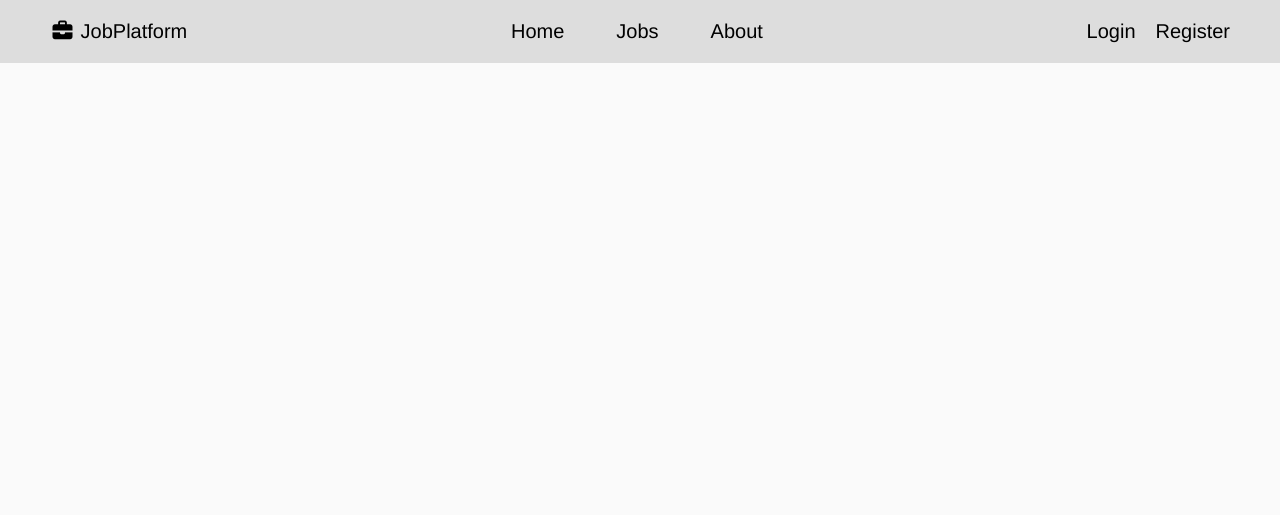
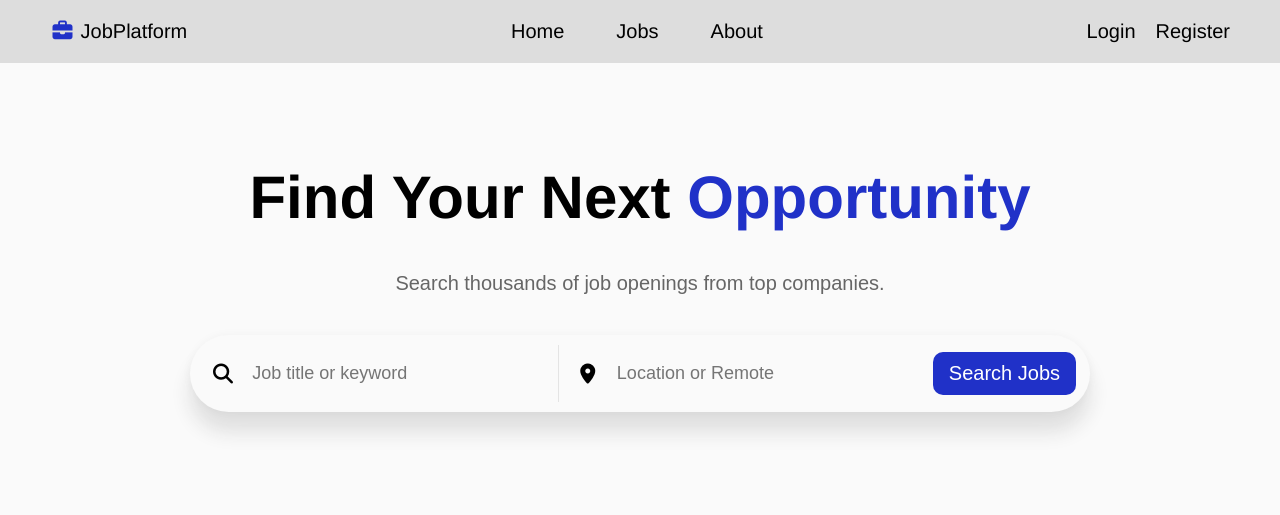
Before and after one commit to andrew-adv/job-platform, a plain HTML site: page index.html in a window 1280 px wide. Drawn offline with Linux system fonts and the light colour scheme.

Commit message:
feat: add hero section with job search form

```diff
--- a/css/index.css
+++ b/css/index.css
@@ -64,8 +64,12 @@ nav{
 
     text-decoration:none;
 
-    color:#000;
+    color:#2031c8;
 
+}
+
+.logo span {
+    color: #000;
 }
 
 
@@ -222,3 +226,209 @@ nav a, .mobile-menu a{
     }
 
 }
+
+
+
+
+
+/* =====================================
+   Hero Section
+===================================== */
+
+.hero{
+
+    padding-block:5rem;
+
+}
+
+
+/* =====================================
+   Hero Content
+===================================== */
+
+.hero .container{
+
+    text-align:center;
+
+    width:min(1200px,90%);
+
+    margin-inline:auto;
+}
+
+
+/* Heading */
+
+.hero h1{
+
+    font-size:3rem;
+
+    font-weight:900;
+
+    margin-bottom:2rem;
+
+}
+
+.hero h1 span{
+
+    color:#2031c8;
+
+}
+
+
+/* Description */
+
+.hero p{
+
+    margin-bottom:2rem;
+
+    color:#666;
+
+    font-family:Arial, Helvetica, sans-serif;
+
+    font-weight:300;
+
+}
+
+
+/* =====================================
+   Search Bar
+===================================== */
+
+.search-bar{
+
+    display:flex;
+
+    align-items:center;
+
+    gap:.5rem;
+
+    max-width:900px;
+
+    width:100%;
+
+    margin:auto;
+
+    padding:.5rem .7rem;
+
+    border-radius:2rem;
+
+    background:#fafafa;
+
+    box-shadow:
+        0 0 10px #2423230a,
+        0 1rem 1rem #2423231f;
+
+}
+
+
+/* Individual Input Groups */
+
+.input-group{
+
+    display:flex;
+
+    align-items:center;
+
+    gap:.8rem;
+
+    width:100%;
+
+    padding:.4rem;
+
+}
+
+
+/* Input */
+
+.input-group input{
+
+    width:100%;
+
+    border:none;
+
+    outline:none;
+
+    background:none;
+
+    font-size:.9rem;
+
+    padding:.5rem .1rem;
+
+}
+
+
+/* Divider */
+
+.border-right{
+
+    border-right:.05rem solid #b6b6b64f;
+
+}
+
+
+/* Search Button */
+
+.search-btn{
+
+    min-width:max-content;
+
+    padding:.5rem .8rem;
+
+    border:none;
+
+    border-radius:.5rem;
+
+    background:#2031c8;
+
+    color:#fff;
+
+    font-size:1rem;
+
+    cursor:pointer;
+
+}
+
+
+/* =====================================
+   Responsive
+===================================== */
+
+@media (width <= 750px){
+
+    .hero{
+
+        padding:3rem .5rem;
+
+    }
+
+    .search-bar{
+
+        flex-direction:column;
+
+        padding-inline:.3rem;
+
+        border-radius:1rem;
+
+    }
+
+    .search-btn{
+
+        width:100%;
+
+    }
+
+    .border-right{
+
+        border-right:none;
+
+        border-bottom:.05rem solid #b6b6b64f;
+
+    }
+
+}
+
+@media (width > 1970px) {
+    html{
+        font-size: 33px;
+    }
+}
--- a/index.html
+++ b/index.html
@@ -104,7 +104,106 @@
 
     </header>
 
+    <!-- =====================================
+     Main Content
+====================================== -->
+<main>
 
+    <!-- =====================================
+         Hero Section
+    ====================================== -->
+    <!--
+        Hero
+        │
+        ├── Container
+        │
+        │   ├── Badge (optional)
+        │   │
+        │   ├── Heading
+        │   │
+        │   ├── Paragraph
+        │   │
+        │   ├── Search Card
+        │   │      ├── Job input
+        │   │      ├── Location input
+        │   │      └── Search button
+        │   │
+        │   └── Stats
+        │
+        └── Background decoration
+     -->
+    <section class="hero">
+
+        <!-- Limits the width of the hero content -->
+        <div class="container">
+
+            <!-- Main heading -->
+            <h1>
+                Find Your Next
+                <span>Opportunity</span>
+            </h1>
+
+            <!-- Supporting text -->
+            <p>
+                Search thousands of job openings from top companies.
+            </p>
+
+
+            <!-- =====================================
+                 Search Form
+            ====================================== -->
+
+            <!--
+                NOTE:
+                This should eventually become a <form>.
+                Using a form makes the search accessible and
+                allows the Enter key to submit automatically.
+            -->
+
+            <form class="search-bar">
+
+                <!-- Job Title -->
+                <div class="input-group border-right">
+
+                    <i class="fa-solid fa-magnifying-glass"></i>
+
+                    <input
+                        type="text"
+                        placeholder="Job title or keyword"
+                    >
+
+                </div>
+
+
+                <!-- Location -->
+                <div class="input-group">
+
+                    <i class="fa-solid fa-location-dot"></i>
+
+                    <input
+                        type="text"
+                        placeholder="Location or Remote"
+                    >
+
+                </div>
+
+
+                <!-- Search Button -->
+                <button class="search-btn" type="submit">
+
+                    Search Jobs
+
+                </button>
+
+            </form>
+
+
+            <!-- Hero statistics (coming later) -->
+        </div>
+
+    </section>
+
+</main>
     <script src="./js/index.js"></script>
 </body>
 </html>
```
